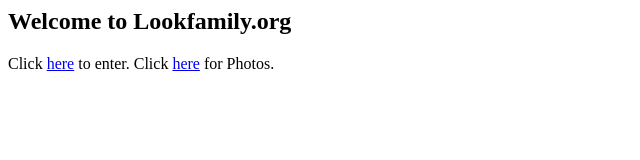
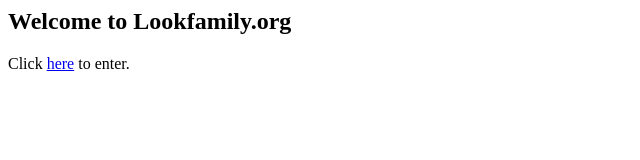
Before and after one commit to HowardLook/howardlook.github.io, a plain HTML site: page index.html in a window 1280 px wide. Shown: the whole page, without its empty margins (0-640 px from the left). Drawn offline with Linux system fonts and the light colour scheme.

Commit message:
Update index.html

```diff
--- a/index.html
+++ b/index.html
@@ -1,3 +1,2 @@
 <h2> Welcome to Lookfamily.org </h2>
 Click <a href="https://www.youtube.com/watch?v=dQw4w9WgXcQ">here</a> to enter.
-Click <a href="http://photos.lookfamily.org">here</a> for Photos.
```
